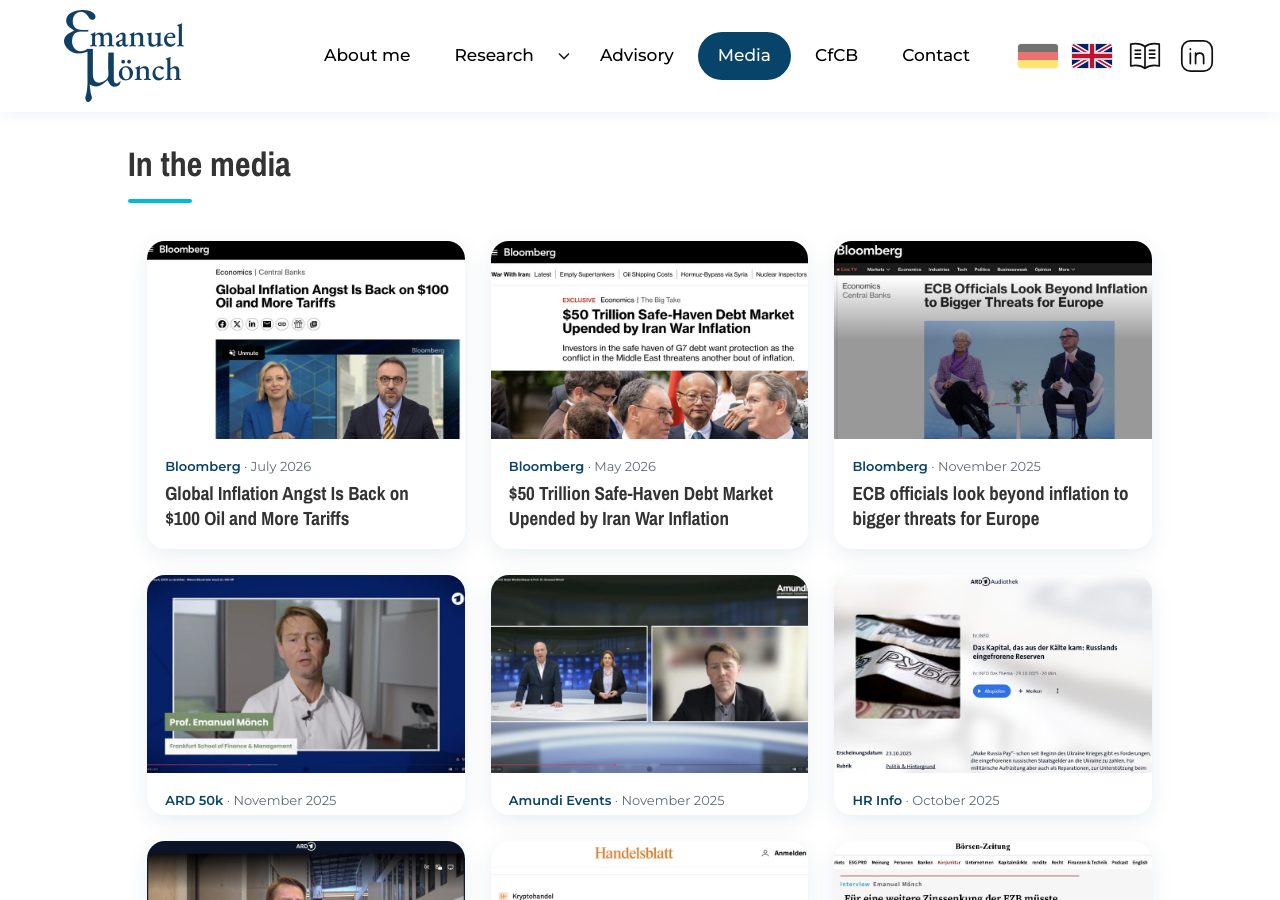
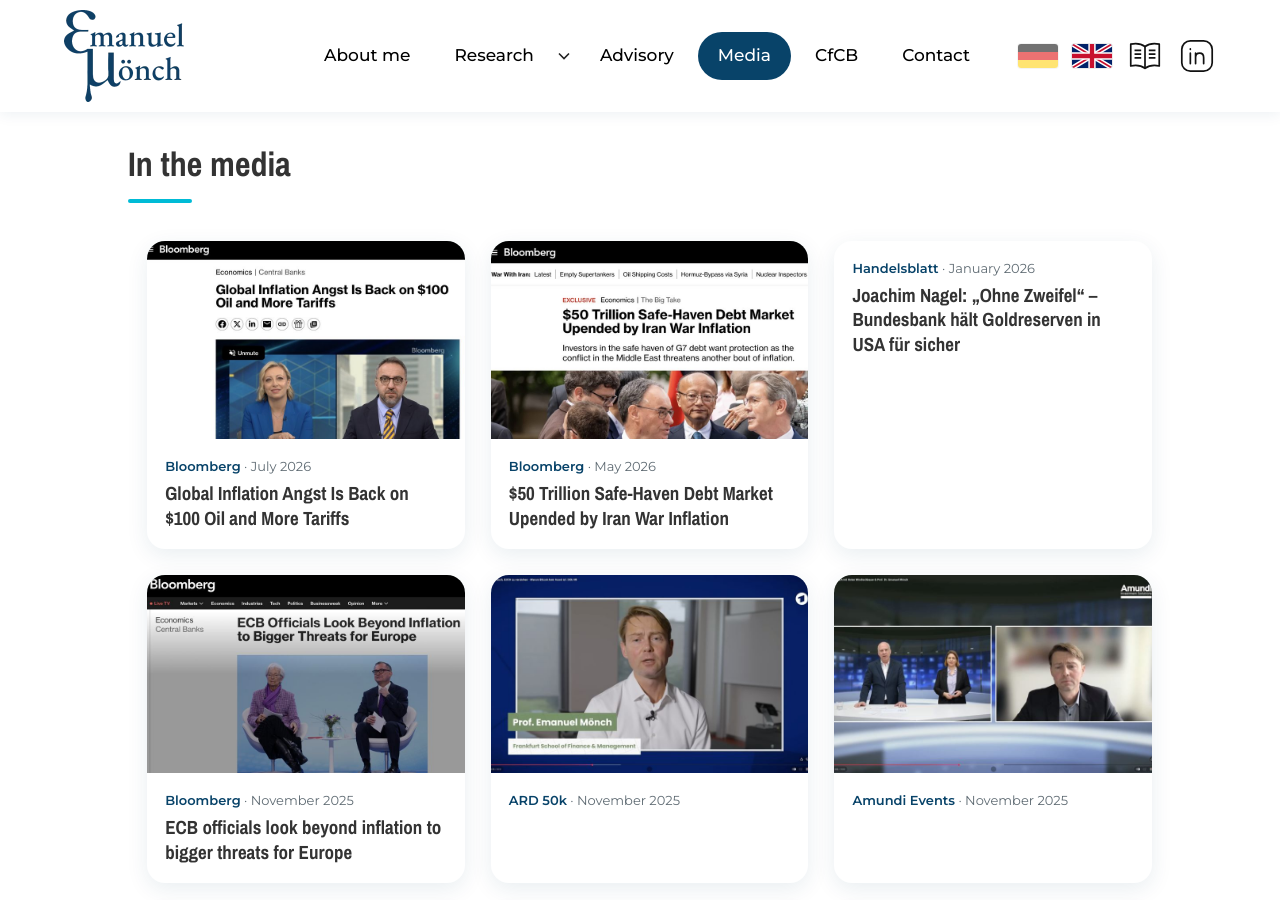
Before and after one commit to EmanuelMoench/website, a Jekyll site: the page built from media.html, in a window 1280 px wide and 900 px high, scrolled down 686 px. Built offline with Jekyll 4.4.1, drawn with Linux system fonts in a browser that asks for light colours.

Commit message:
Add Handelsblatt (Jan 2026, gold reserves)
Co-Authored-By: Claude Opus 5.5 <noreply@anthropic.com>
Claude-Session: https://claude.ai/code/session_01NkeFpE4bEZrQXBe3BSKNup

```diff
--- a/_data/media.yml
+++ b/_data/media.yml
@@ -18,6 +18,11 @@
   title: $50 Trillion Safe-Haven Debt Market Upended by Iran War Inflation
   url: https://www.bloomberg.com/news/features/2026-05-21/iran-war-upends-inflation-bets-in-50-trillion-debt-market-safe-haven
   image: bloomberg-2605.jpg
+
+- outlet: Handelsblatt
+  date: 2026-01
+  title: "Joachim Nagel: „Ohne Zweifel“ – Bundesbank hält Goldreserven in USA für sicher"
+  url: https://www.handelsblatt.com/finanzen/geldpolitik/joachim-nagel-ohne-zweifel-bundesbank-haelt-goldreserven-in-usa-fuer-sicher/100195457.html
 
 - outlet: Bloomberg
   date: 2025-11
```
